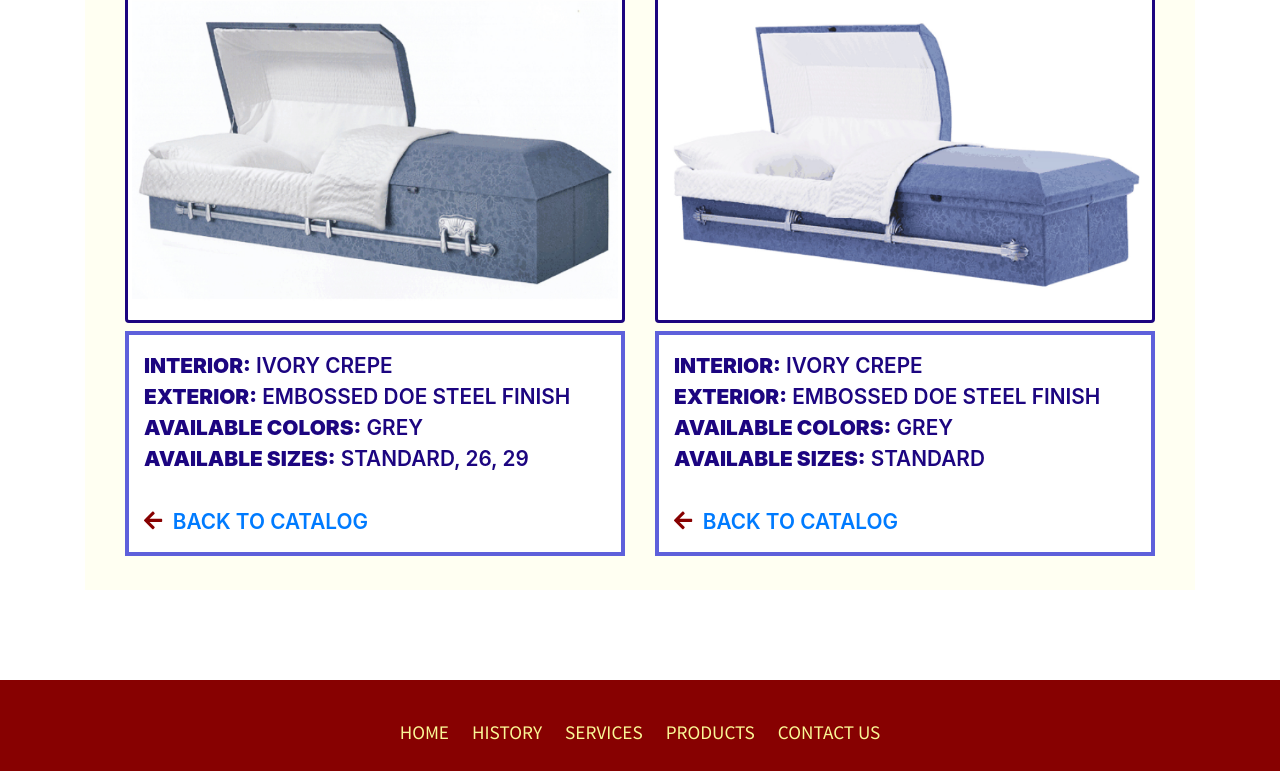
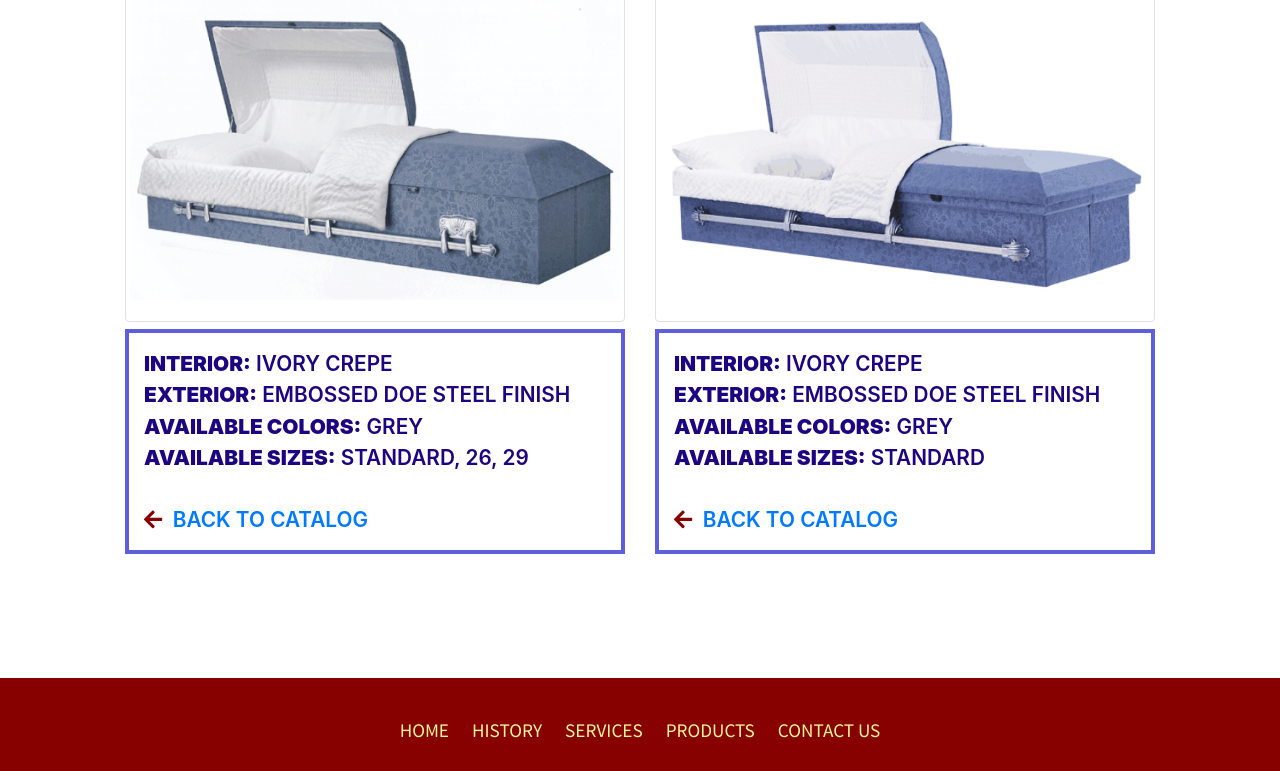
Before and after one commit to MIGHTMIKE1968/carper, a plain HTML site: page economy_line.html in a window 1280 px wide. Shown: the part 372-1143 px from the top of the page. Drawn offline with nearby package versions, Linux system fonts and the light colour scheme.

Commit message:
site updates

```diff
--- a/css/eighteen.css
+++ b/css/eighteen.css
@@ -81,7 +81,6 @@ h3 {
     margin: 60px 0px 100px 0px;
     padding: 0px 40px 10px 40px;
     background-size:cover;
-    background-color: rgb(255, 255, 242);
 }
 
 .footer {
--- a/css/metals.css
+++ b/css/metals.css
@@ -81,7 +81,6 @@ h3 {
     margin: 60px 0px 100px 0px;
     padding: 0px 40px 10px 40px;
     background-size:cover;
-    background-color: rgb(255, 255, 242);
 }
 
 .footer {
--- a/css/oversize.css
+++ b/css/oversize.css
@@ -89,7 +89,6 @@ h3 {
     margin: 60px 0px 100px 0px;
     padding: 0px 40px 10px 40px;
     background-size:cover;
-    background-color: rgb(255, 255, 242);
 }
 
 .footer {
--- a/css/products.css
+++ b/css/products.css
@@ -81,7 +81,6 @@ h3 {
     margin: 60px 0px 100px 0px;
     padding: 0px 25px 10px 25px;
     background-size:cover;
-    background-color: rgb(255, 255, 242);
 }
 
 .footer {
@@ -116,7 +115,6 @@ h3 {
 .img-thumbnail {
     margin-bottom: 8px;
     margin-top: 5px;
-    border:3px solid rgb(28, 5, 128);
 }
 
 .title {
--- a/css/products_02.css
+++ b/css/products_02.css
@@ -81,7 +81,6 @@ h3 {
     margin: 60px 0px 100px 0px;
     padding: 0px 40px 10px 40px;
     background-size:cover;
-    background-color: rgb(255, 255, 242);
 }
 
 .footer {
--- a/css/special.css
+++ b/css/special.css
@@ -81,7 +81,6 @@ h3 {
     margin: 60px 0px 100px 0px;
     padding: 0px 25px 10px 25px;
     background-size:cover;
-    background-color: rgb(255, 255, 242);
 }
 
 .footer {
--- a/css/twenty.css
+++ b/css/twenty.css
@@ -81,7 +81,6 @@ h3 {
     margin: 60px 0px 100px 0px;
     padding: 0px 40px 10px 40px;
     background-size:cover;
-    background-color: rgb(255, 255, 242);
 }
 
 .footer {
--- a/css/youth.css
+++ b/css/youth.css
@@ -81,7 +81,6 @@ h3 {
     margin: 60px 0px 100px 0px;
     padding: 0px 25px 10px 25px;
     background-size:cover;
-    background-color: rgb(255, 255, 242);
 }
 
 .footer {
```
Also changed, not shown: history.html (+2 -2 lines), 34.gif (deleted).
